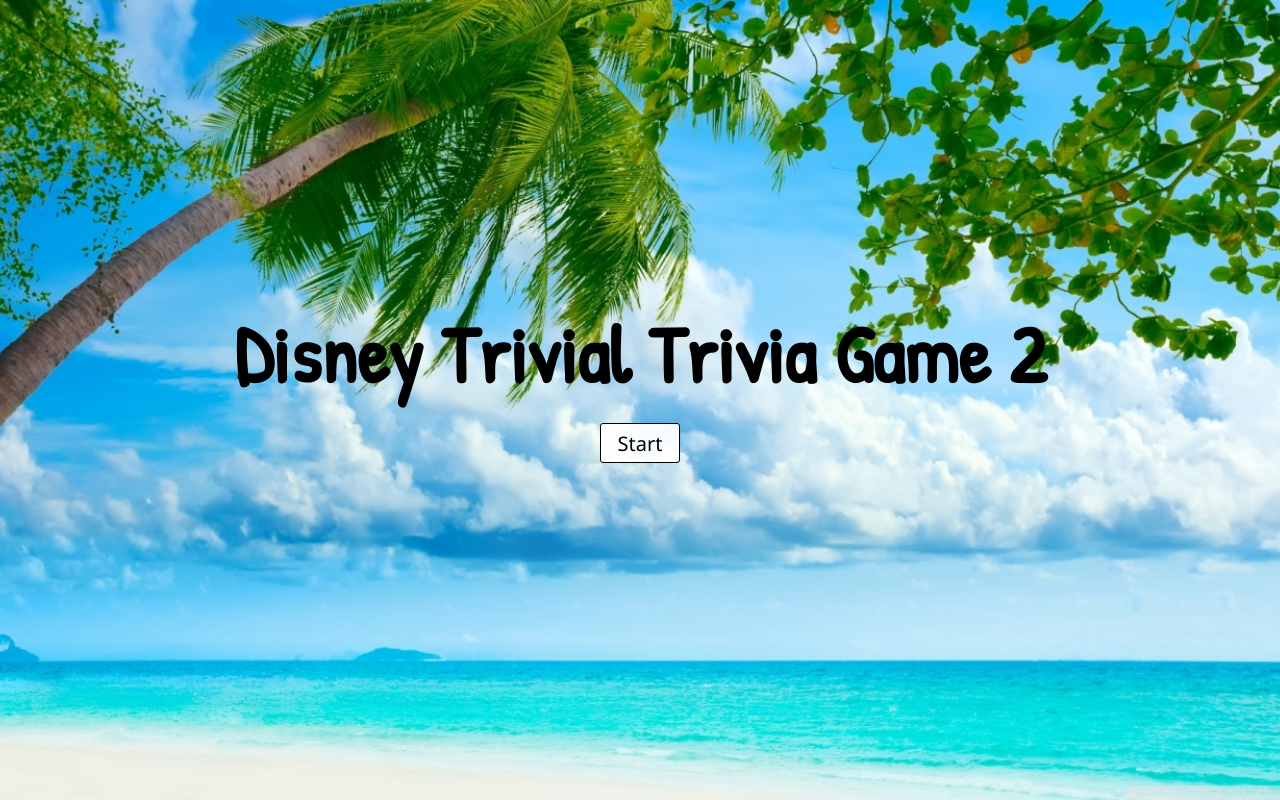
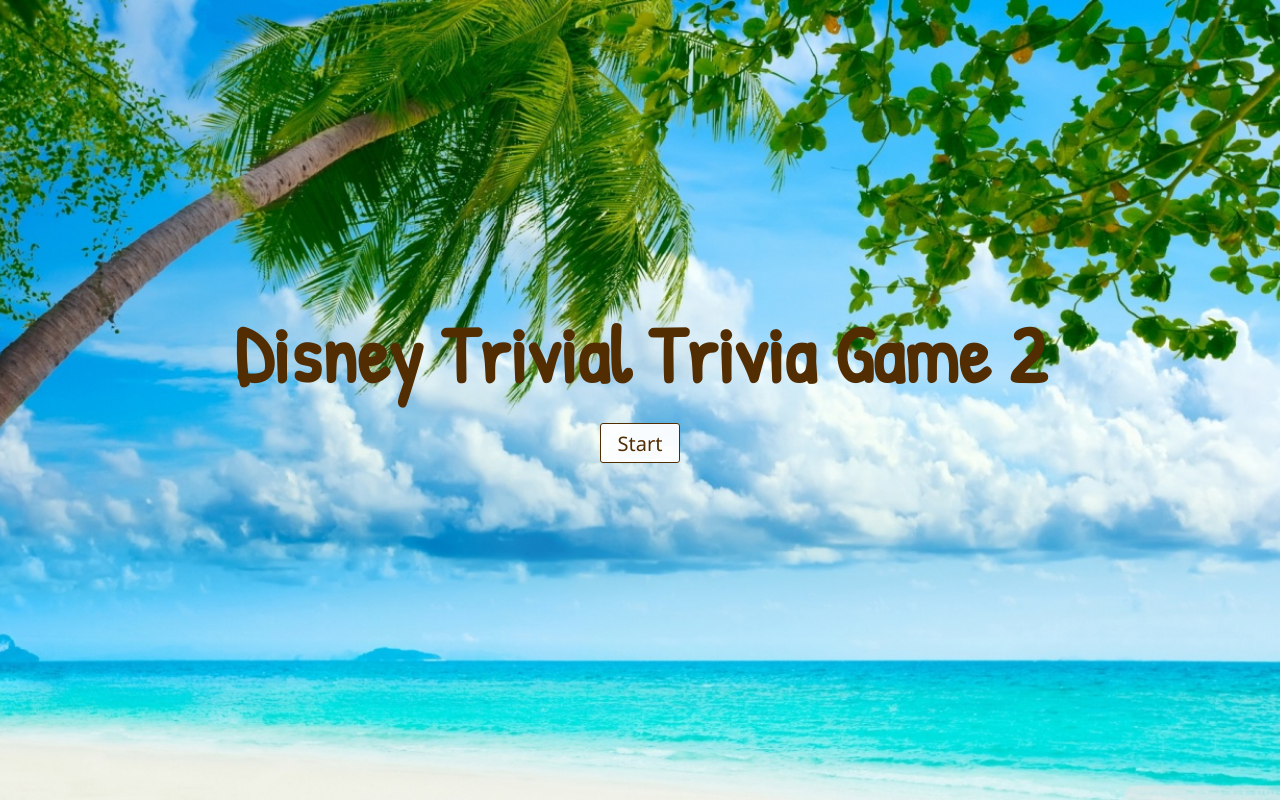
Before and after one commit to tiurzm/Trivia-Game-2, a plain HTML site: page index.html in a window 1280 px wide. Drawn offline with nearby package versions, Linux system fonts and the light colour scheme.

Commit message:
<COMMENT>

```diff
--- a/assets/css/style.css
+++ b/assets/css/style.css
@@ -11,6 +11,7 @@ html {
     padding: 0;
     font-family: 'Segoe UI', Tahoma, Geneva, Verdana, sans-serif;
     font-size: 20px;
+    color: #522D02;
   }
 
   h1 {
@@ -18,6 +19,7 @@ html {
       font-size: 80px;
       margin: 0;
       padding: 0 20px;
+      color: #522D02;
   }
 
   button {
@@ -27,9 +29,10 @@ html {
       width: 100%;
       font-size: 20px;
       margin-top: 15px;
-      border:1px solid black;
+      border:1px solid #522D02;
       border-radius: 3px;
       background: #fffffff0;
+      color: #522D02;
   }
 
   input, label {
```
